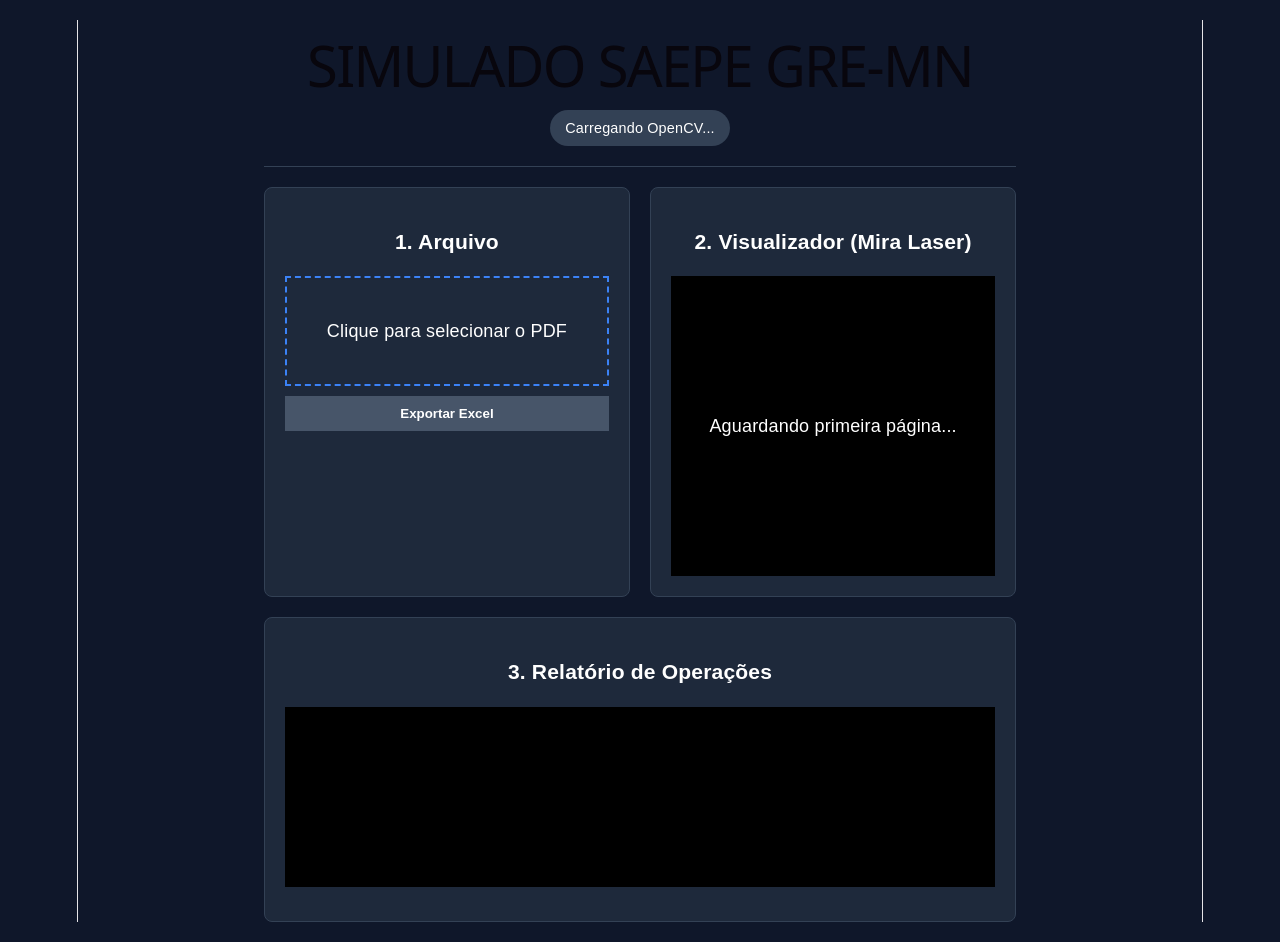
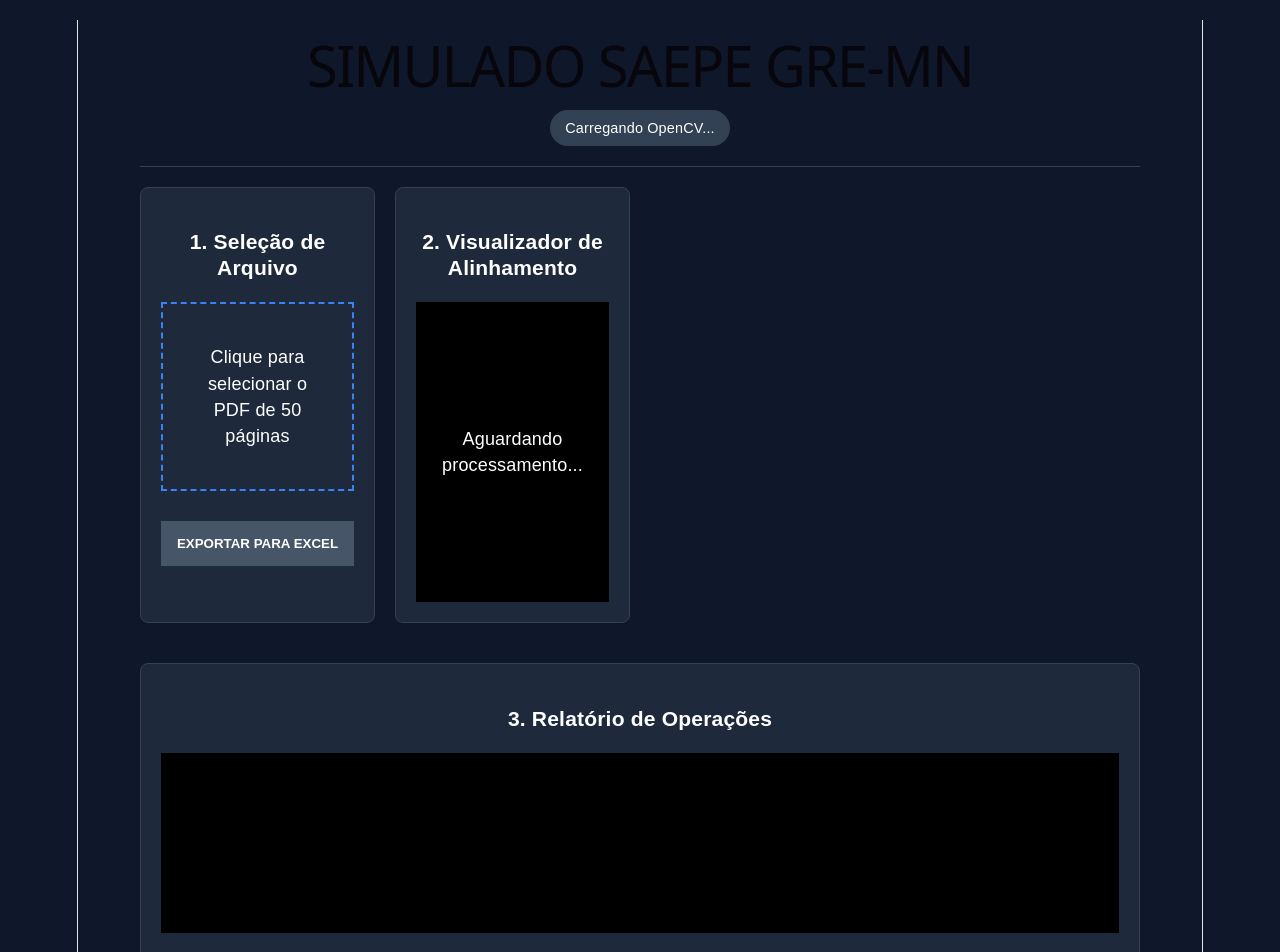
Before and after one commit to muriloanascimento/leitor-gabaritos, a React (Vite) app: page / in a window 1280 px wide. Shown: the top 952 px of the page. Built offline with nearby package versions, Linux system fonts and the light colour scheme.

Commit message:
Fix: Gerenciamento de memória e loop sequencial

```diff
--- a/src/App.jsx
+++ b/src/App.jsx
@@ -4,9 +4,9 @@ import * as pdfjsLib from 'pdfjs-dist';
 import * as XLSX from 'xlsx';
 import { processarProvaProfissional } from './omr';
 import './App.css';
-// Esta linha diz: "Busque o ajudante que combina exatamente com a minha versão atual"
+
+// Configuração automática do ajudante (Worker) do PDF.js
 pdfjsLib.GlobalWorkerOptions.workerSrc = `https://unpkg.com/pdfjs-dist@${pdfjsLib.version}/build/pdf.worker.min.mjs`;
-
 
 function App() {
   const [isCvReady, setCvReady] = useState(false);
@@ -15,6 +15,7 @@ function App() {
   const [resultados, setResultados] = useState([]);
   const [progresso, setProgresso] = useState(0);
 
+  // Monitora se o OpenCV carregou na memória do navegador
   useEffect(() => {
     const timer = setInterval(() => {
       if (window.cv && window.cv.Mat) {
@@ -26,6 +27,7 @@ function App() {
     return () => clearInterval(timer);
   }, []);
 
+  // Função para adicionar mensagens no terminal da tela
   const addLog = (msg) => {
     setLogs(prev => [`[${new Date().toLocaleTimeString()}] ${msg}`, ...prev]);
   };
@@ -36,34 +38,47 @@ function App() {
 
     addLog("Iniciando processamento de 50 páginas...");
     try {
+      // Carregamento robusto do PDF
       const arrayBuffer = await file.arrayBuffer();
-      // Transformamos em Uint8Array e passamos dentro de um objeto { data: ... }
       const data = new Uint8Array(arrayBuffer);
       const pdf = await pdfjsLib.getDocument({ data: data }).promise;
 
+      // Validação da regra de negócio (Exatamente 50 páginas)
       if (pdf.numPages !== 50) {
         addLog(`ERRO: O PDF tem ${pdf.numPages} páginas. O sistema exige 50.`);
         return;
       }
 
       const listaTemporaria = [];
+
+      // --- LOOP DE PROCESSAMENTO COM LIMPEZA DE MEMÓRIA ---
       for (let i = 1; i <= 50; i++) {
         try {
           setProgresso(i);
           addLog(`Processando página ${i}...`);
 
           const page = await pdf.getPage(i);
-          const viewport = page.getViewport({ scale: 1.0 });
+          // Scale 1.5 oferece um bom equilíbrio entre precisão OMR e uso de memória
+          const viewport = page.getViewport({ scale: 1.5 });
+
+          // Criamos um canvas temporário para a página atual
           const canvas = document.createElement('canvas');
           const ctx = canvas.getContext('2d');
           canvas.height = viewport.height;
           canvas.width = viewport.width;
-          await page.render({ canvasContext: ctx, viewport }).promise;
 
+          // Renderiza o PDF no Canvas
+          await page.render({ canvasContext: ctx, viewport: viewport }).promise;
+
+          // O Robô de Visão Computacional (omr.js) processa a imagem
           const dados = await processarProvaProfissional(canvas, (url) => setPreview(url));
           listaTemporaria.push(dados);
 
-          // Pausa curta para o navegador atualizar a tela
+          // --- LIMPEZA DE MEMÓRIA (Liberando a RAM do navegador imediatamente) ---
+          canvas.width = 0;
+          canvas.height = 0;
+
+          // Pausa curta de 100ms para permitir que o navegador atualize a interface (barra de progresso)
           await new Promise(r => setTimeout(r, 100));
 
         } catch (err) {
@@ -71,19 +86,26 @@ function App() {
           listaTemporaria.push(Array(52).fill("ERRO"));
         }
       }
+
       setResultados(listaTemporaria);
       addLog("--- FIM DO PROCESSAMENTO ---");
+      addLog("Clique no botão abaixo para baixar os resultados.");
+
     } catch (err) {
       addLog("ERRO CRÍTICO NO PDF: " + err.message);
     }
   };
 
+  // Função para gerar o arquivo Excel com os resultados
   const exportar = () => {
-    const cabecalho = Array.from({length: 52}, (_, i) => `Q${i+1}`);
+    if (resultados.length === 0) return;
+
+    addLog("Exportando planilha...");
+    const cabecalho = Array.from({length: 52}, (_, i) => `Q${(i+1).toString().padStart(2, '0')}`);
     const ws = XLSX.utils.aoa_to_sheet([cabecalho, ...resultados]);
     const wb = XLSX.utils.book_new();
-    XLSX.utils.book_append_sheet(wb, ws, "Notas");
-    XLSX.writeFile(wb, "Simulado_Saepe_Resultado.xlsx");
+    XLSX.utils.book_append_sheet(wb, ws, "Gabaritos");
+    XLSX.writeFile(wb, "Simulado_SAEPE_Resultados.xlsx");
   };
 
   return (
@@ -94,27 +116,46 @@ function App() {
           {isCvReady ? 'OpenCV Pronto' : 'Carregando OpenCV...'}
         </div>
       </header>
+
+      <div className="container-main" style={{ display: 'grid', gridTemplateColumns: '1fr 1fr', gap: '20px' }}>
+
+        {/* LADO ESQUERDO: CONTROLES */}
         <div className="control-panel">
-        <h3>1. Arquivo</h3>
+          <h3>1. Seleção de Arquivo</h3>
           <div className="drop-zone" onClick={() => document.getElementById('f').click()}>
-          {progresso > 0 ? `Processando: ${progresso}/50` : "Clique para selecionar o PDF"}
+            {progresso > 0 ? `Progresso: ${progresso} / 50` : "Clique para selecionar o PDF de 50 páginas"}
             <input type="file" id="f" hidden onChange={handleFile} accept=".pdf" />
           </div>
-        <button className="export-button" onClick={exportar} disabled={resultados.length === 0}>
-          Exportar Excel
+
+          <button
+            className="export-button"
+            onClick={exportar}
+            disabled={resultados.length === 0}
+            style={{ marginTop: '20px', width: '100%', padding: '15px', fontWeight: 'bold', cursor: 'pointer' }}
+          >
+            EXPORTAR PARA EXCEL
           </button>
         </div>
+
+        {/* LADO DIREITO: MIRA LASER (PREVIEW) */}
         <div className="viewer-panel">
-        <h3>2. Visualizador (Mira Laser)</h3>
-        <div className="preview-box">
-          {preview ? <img src={preview} alt="Scan" /> : "Aguardando primeira página..."}
+          <h3>2. Visualizador de Alinhamento</h3>
+          <div className="preview-box" style={{ background: '#000', minHeight: '300px', display: 'flex', alignItems: 'center', justifyContent: 'center' }}>
+            {preview ? <img src={preview} alt="Scan Preview" style={{ maxWidth: '100%' }} /> : "Aguardando processamento..."}
           </div>
         </div>
-      <div className="log-panel">
+
+      </div>
+
+      {/* RODAPÉ: TERMINAL DE LOGS */}
+      <div className="log-panel" style={{ marginTop: '20px' }}>
         <h3>3. Relatório de Operações</h3>
-        <pre>{logs.join('\n')}</pre>
+        <pre style={{ background: '#000', color: '#0f0', padding: '15px', height: '150px', overflowY: 'auto', fontSize: '12px' }}>
+          {logs.join('\n')}
+        </pre>
       </div>
     </div>
   );
 }
+
 export default App;
```
Lines whose indentation alone changed are shown as unchanged.
